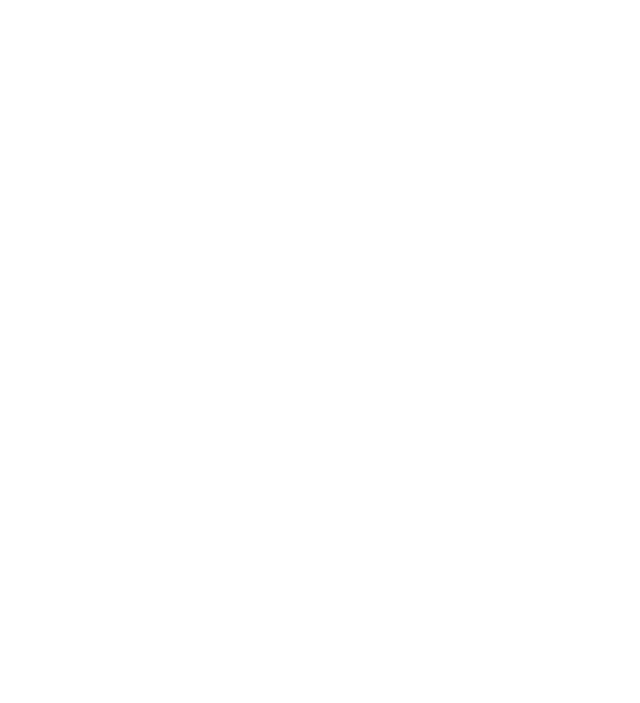
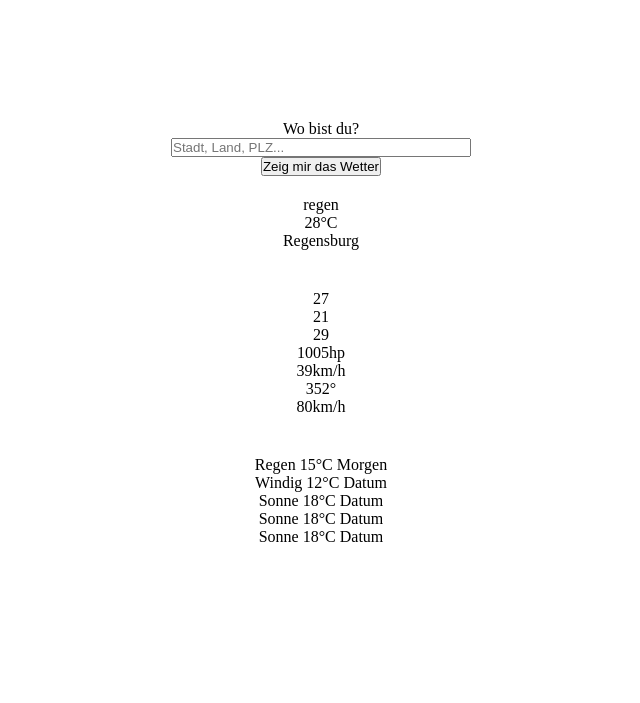
Before and after one commit to canyus70/Projekt-Wetter-APP, a plain HTML site: page index.html in a window 1280 px wide. Shown: the whole page, without its empty margins (319-959 px from the left). Drawn offline with Linux system fonts and the light colour scheme.

Commit message:
html basis struktur und css anfang

```diff
--- a/assets/css/style.css
+++ b/assets/css/style.css
@@ -1,5 +1,31 @@
 * {
-    padding: 0;
-    margin: 0;
-    box-sizing: border-box;
+  padding: 0;
+  margin: 0;
+  box-sizing: border-box;
 }
+body {
+  height: 1vh;
+  width: 100%;
+}
+div {
+  height: 600px;
+  width: 400px;
+  border-radius: 50px;
+  margin: auto;
+  margin-top: 100px;
+  text-align: center;
+}
+article {
+  padding: 20px;
+}
+form {
+  padding-top: 20px;
+}
+input {
+  display: block;
+  margin: auto;
+  width: 75%;
+}
+.sonne {
+  background: url();
+}
--- a/index.html
+++ b/index.html
@@ -1,18 +1,40 @@
 <!DOCTYPE html>
 <html lang="en">
-<head>
-    <meta charset="UTF-8">
-    <meta name="viewport" content="width=device-width, initial-scale=1.0">
+  <head>
+    <meta charset="UTF-8" />
+    <meta name="viewport" content="width=device-width, initial-scale=1.0" />
     <title>Projekt Wetter APP</title>
-    <link rel="stylesheet" href="./assets/css/style.css">
-</head>
-<body>
-
-
-
-
-
-
+    <link rel="stylesheet" href="./assets/css/style.css" />
+  </head>
+  <body>
+    <div id="display">
+      <form>
+        <label>Wo bist du? </label>
+        <input type="text" id="standort" placeholder="Stadt, Land, PLZ..." />
+        <button>Zeig mir das Wetter</button>
+      </form>
+      <article id="important">
+        <p id="wetterlage">regen</p>
+        <p id="temperatur">28°C</p>
+        <p id="location">Regensburg</p>
+      </article>
+      <article id="additional">
+        <p id="maxTemp">27</p>
+        <p id="minTemp">21</p>
+        <p id="gefühltTemp">29</p>
+        <p id="luftdruck">1005hp</p>
+        <p id="windgeschwindigkeit">39km/h</p>
+        <p id="windrichtung">352°</p>
+        <p id="böhen">80km/h</p>
+      </article>
+      <article id="fiveDay">
+        <p id="dayOne">Regen 15°C Morgen</p>
+        <p id="dayTwo">Windig 12°C Datum</p>
+        <p id="dayThree">Sonne 18°C Datum</p>
+        <p id="dayFour">Sonne 18°C Datum</p>
+        <p id="dayFive">Sonne 18°C Datum</p>
+      </article>
+    </div>
     <script src="./assets/js/main.js"></script>
-</body>
+  </body>
 </html>
```
Also changed, not shown: assets/js/main.js (line endings or trailing spaces).
